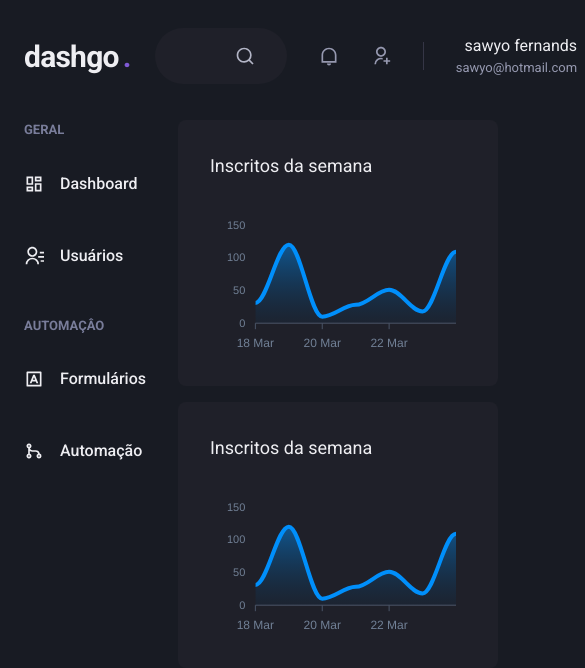
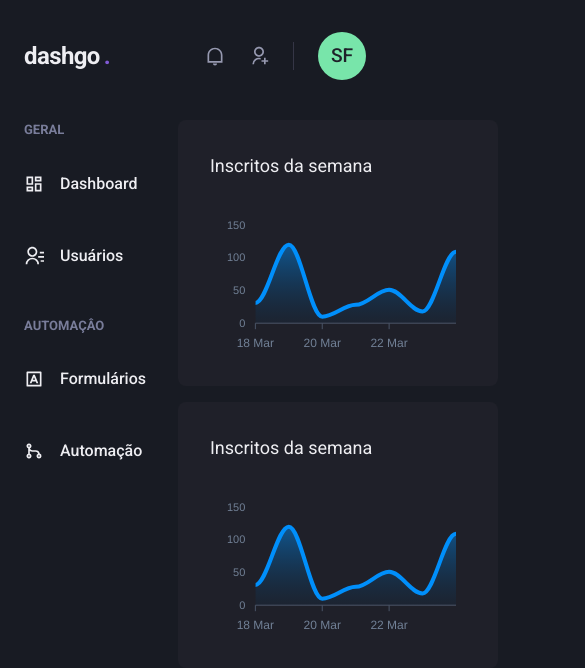
Before and after one commit to Sawyo-Fernands/dashgo, a Next.js app: page /dashboard in a window 390 px wide. Shown: the top 668 px of the page, 585 px wide, since content can reach past the window. Built offline with nearby package versions, Linux system fonts and the light colour scheme.

Commit message:
Header responsivo

```diff
--- a/src/components/Header/Logo.tsx
+++ b/src/components/Header/Logo.tsx
@@ -5,7 +5,7 @@ import { Text } from "@chakra-ui/react";
 export function Logo(){
     return(
         <Text
-        fontSize={'3xl'} fontWeight='bold' letterSpacing='tight' w={64}
+        fontSize={['2xl','3xl']} fontWeight='bold' letterSpacing='tight' w={64}
         >
             dashgo
             <Text as='span' ml={1} color='purple.500'>
--- a/src/components/Header/NotificationsNav.tsx
+++ b/src/components/Header/NotificationsNav.tsx
@@ -6,7 +6,7 @@ import { RiNotificationLine, RiUserAddLine } from "react-icons/ri";
 
 export function NotificationsNav(){
     return(
-             <HStack spacing='8' mx={'8'} pr='8' py='1' color='gray.300' borderRightWidth={1} borderRightColor='gray.700'>
+             <HStack spacing={['6','8']} mx={['6','8']} pr={['6','8']} py='1' color='gray.300' borderRightWidth={1} borderRightColor='gray.700'>
                 <Icon as={RiNotificationLine} fontSize='20'/>
                 <Icon as={RiUserAddLine} fontSize='20'/>
              </HStack>
--- a/src/components/Header/Profile.tsx
+++ b/src/components/Header/Profile.tsx
@@ -1,9 +1,14 @@
 import { Avatar, Box, Flex, Text } from "@chakra-ui/react";
 
+interface ShowProfileProps{
+    showProfileData?:boolean;
+}
 
-export function Profile(){
+export function Profile({showProfileData =true}:ShowProfileProps){
     return(
         <Flex align='center'>
+            {
+                showProfileData && (
              <Box mr='4' textAlign={'right'}>
                 <Text>
                     sawyo fernands
@@ -12,6 +17,9 @@ export function Profile(){
                     sawyo@hotmail.com
                 </Text>
             </Box>
+                )
+            }
+
         <Avatar size='md' name="sawyo fernands" />
      </Flex>
     )
--- a/src/components/Header/index.tsx
+++ b/src/components/Header/index.tsx
@@ -1,22 +1,28 @@
-import { Flex } from "@chakra-ui/react"
+import { Flex, useBreakpointValue } from "@chakra-ui/react"
 import { Logo } from "./Logo"
 import { NotificationsNav } from "./NotificationsNav"
 import { Profile } from "./Profile"
 import { Search } from "./Search"
 
 export function Header(){
+
+      const isWideVersion=  useBreakpointValue({
+          base:false,
+          lg:true
+      })
+
     return(
         <Flex as='header' w={'100%'} maxW={1400}
         h='20' mx={'auto'} mt={4} align='center' px={'6'}
         >
 
            <Logo/>
-            <Search/>
+            { isWideVersion && (<Search/>)}
 
             <Flex align={'center'} marginLeft='auto'>
 
              <NotificationsNav/>
-            <Profile/>
+            <Profile showProfileData={isWideVersion}/>
 
             </Flex>
 
```
Also changed, not shown: src/pages/users/index.tsx (+4 -4 lines), src/components/Pagination/index.tsx (renamed from src/components/Pagination/Page.tsx). Lines whose indentation alone changed are shown as unchanged.
